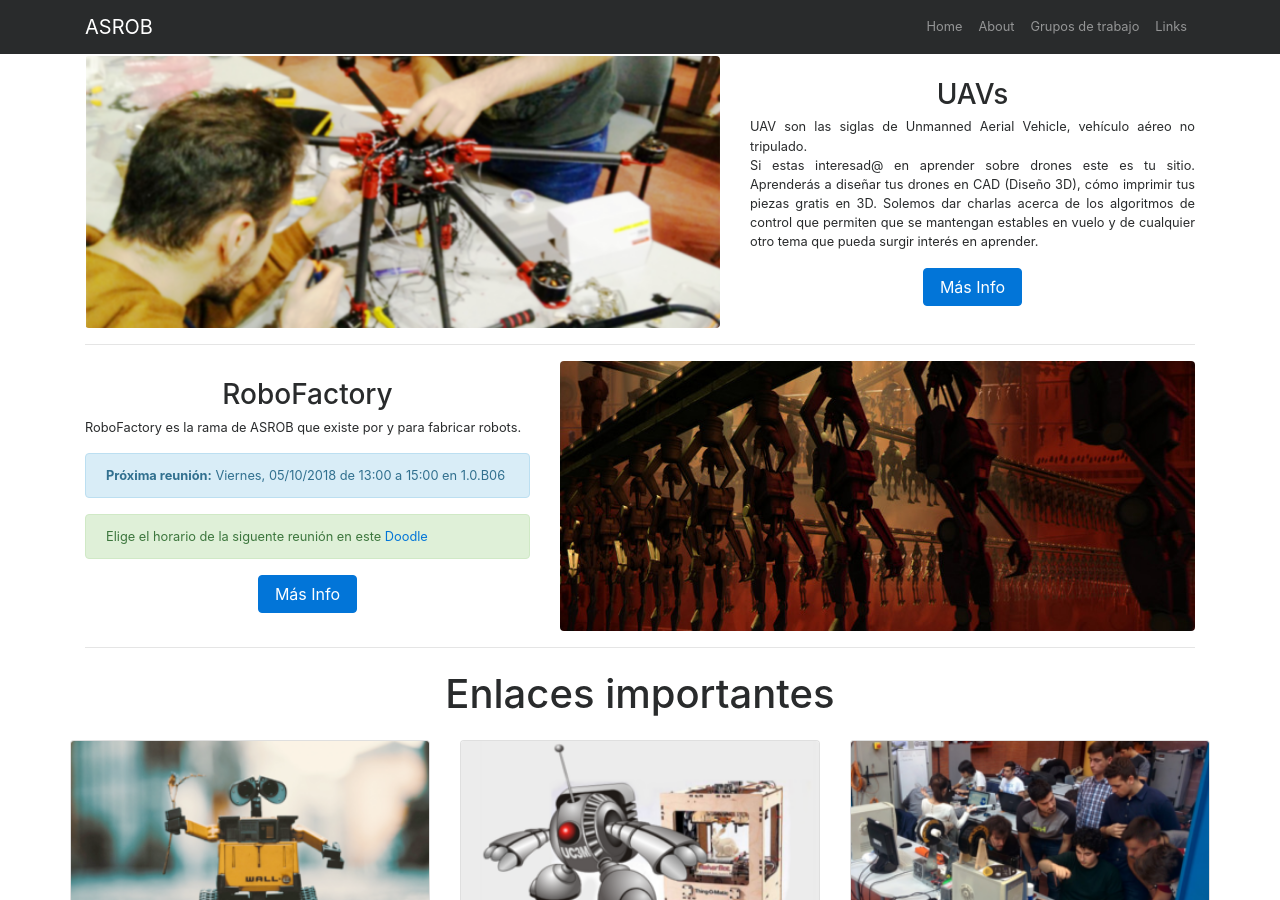
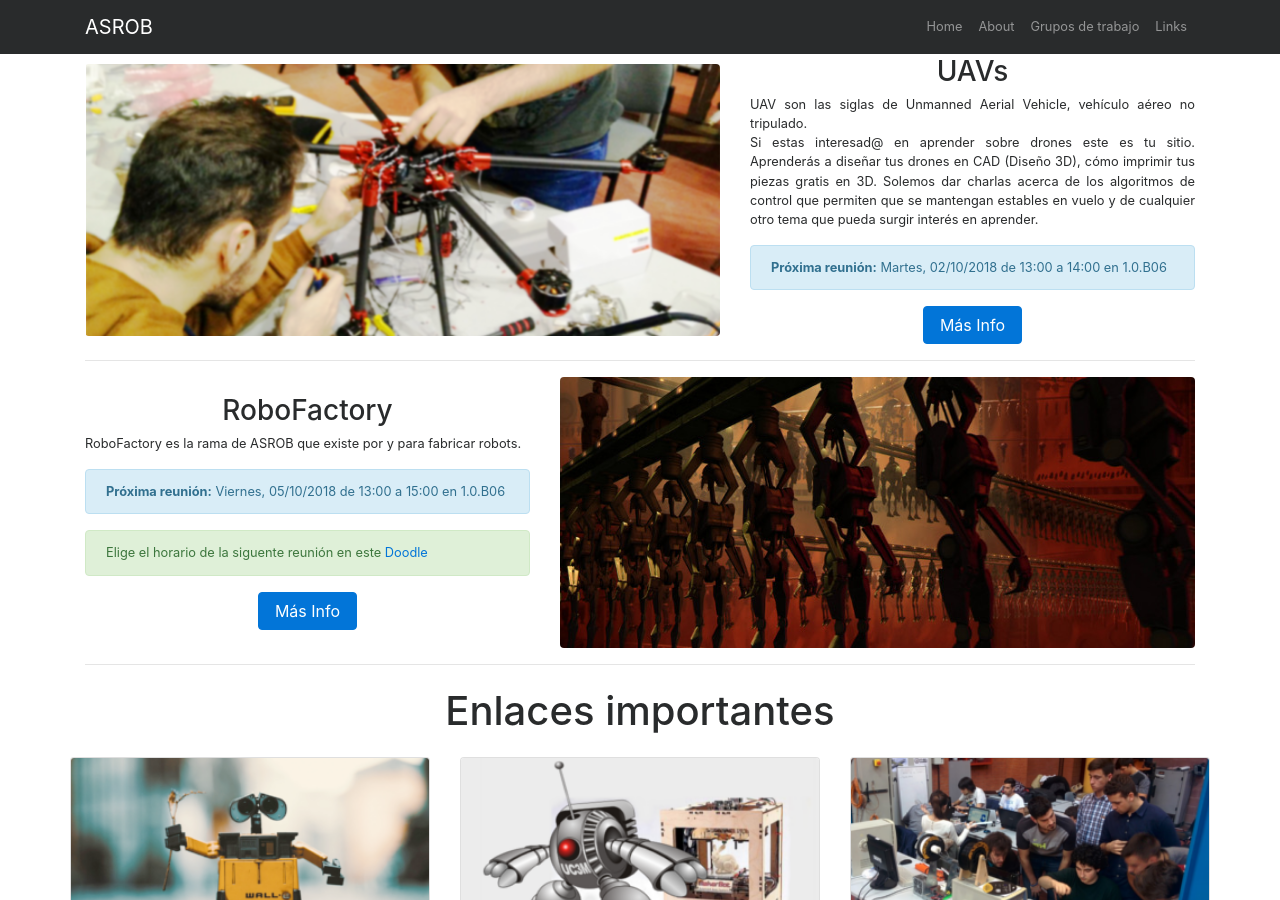
Before and after one commit to asrob-uc3m/asrob-uc3m.github.io, a Jekyll site: the page built from index.html, in a window 1280 px wide and 900 px high, scrolled down 2390 px. Built offline with Jekyll 4.4.1, drawn with Linux system fonts in a browser that asks for light colours.

Commit message:
Update 2017-05-28-uavs.markdown

```diff
--- a/_workgroups/2017-05-28-uavs.markdown
+++ b/_workgroups/2017-05-28-uavs.markdown
@@ -4,6 +4,7 @@ workgroup_id: uavs
 name: UAVs
 description: UAV son las siglas de Unmanned Aerial Vehicle, vehículo aéreo no tripulado. <br> Si estas interesad@ en aprender sobre drones este es tu sitio. Aprenderás a diseñar tus drones en CAD (Diseño 3D), cómo imprimir tus piezas gratis en 3D. Solemos dar charlas acerca de los algoritmos de control que permiten que se mantengan estables en vuelo y de cualquier otro tema que pueda surgir interés en aprender.
 url_wiki: http://asrob.uc3m.es/index.php/UAVs
+next_meeting: Martes, 02/10/2018 de 13:00 a 14:00 en 1.0.B06
 picture: /img/uavs.png
 picture_full: /img/uavs-full.jpg
 manager: Andrés Prieto
```
